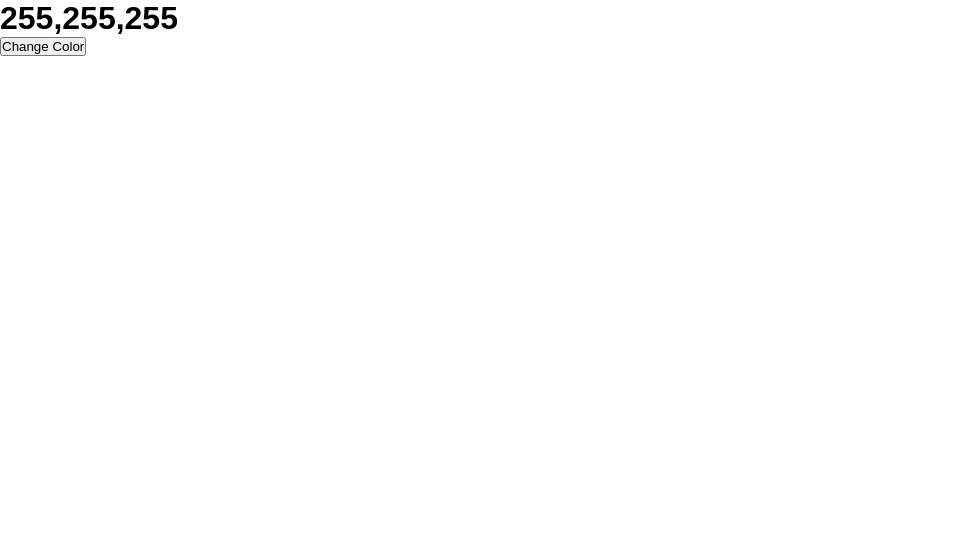
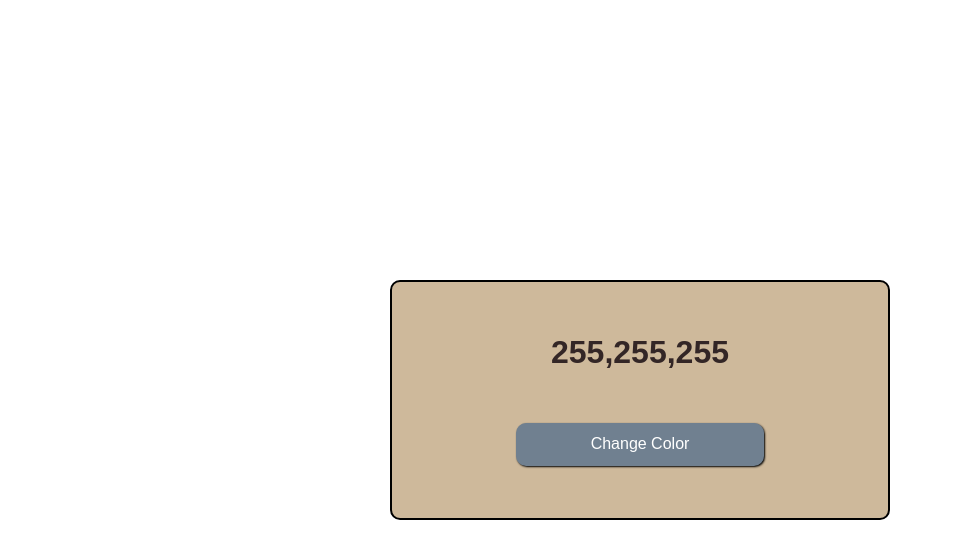
Before and after one commit to LucasGitHubx/palette-color, a plain HTML site: page paleta-de-colores/index.html in a window 1280 px wide. Shown: the whole page, without its empty margins (0-953 px from the left). Drawn offline with Linux system fonts and the light colour scheme.

Commit message:
Adding styles to main, h1 and button

```diff
--- a/paleta-de-colores/styles/styles.css
+++ b/paleta-de-colores/styles/styles.css
@@ -6,4 +6,37 @@
 body{
     font-family: Arial, Helvetica, sans-serif;
     height: 100vh;
+
+    display: flex;
+    justify-content: center;
+    align-items: center;
 }
+main{
+    width: 70%;
+    max-width: 500px;
+    height: 15rem;
+    text-align: center;
+    color: rgb(51, 38, 38);
+    background-color: rgb(206, 185, 155);
+    border: 2px solid black;
+    border-radius: 10px;
+
+
+    display: flex;
+    flex-direction: column;
+    justify-content: space-evenly;
+}
+
+main .main-button{
+    width: 50%;
+    margin: 0 auto;
+    padding: .8rem;
+    font-size: 1rem;
+    background-color: slategray;
+    color: white;
+    border: none;
+    border-radius: 10px;
+    box-shadow: 1px 1px 2px black;
+
+    display: inline-block;
+}
```
